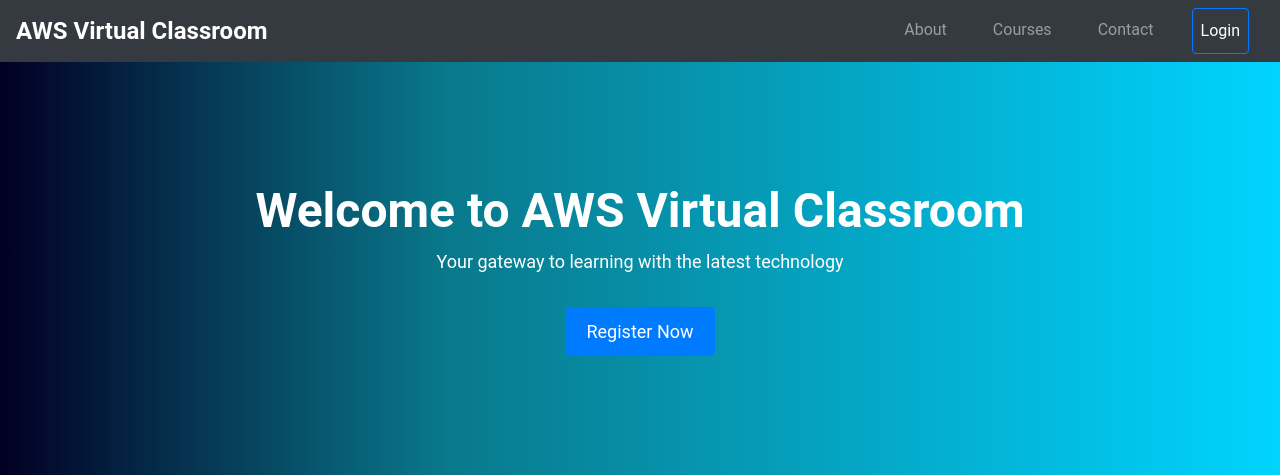
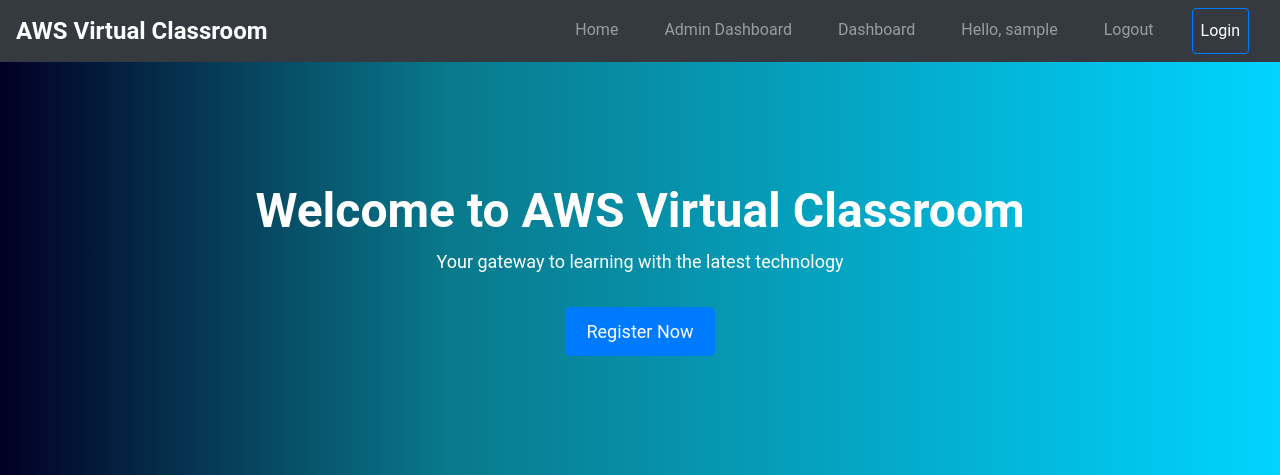
Before and after one commit to Karthi-666/azam_aws_prjct, a Flask app: page / in a window 1280 px wide. Shown: the top 475 px of the page. Run offline with Flask 2, Linux system fonts and the light colour scheme; the visitor is signed in with stand-in values (Sample User, id 1); some libraries are stand-ins or nearby versions.

Commit message:
Update home.html

```diff
--- a/templates/home.html
+++ b/templates/home.html
@@ -9,7 +9,7 @@
     <link rel="stylesheet" href="/static/styles.css">
 </head>
 
-<body>
+<body data-is-logged-in="{{ 'true' if 'user' in session else 'false' }}" data-is-admin="{{ 'true' if 'user' in session and session.get('role') == 'admin' else 'false' }}">
     <!-- Navbar -->
     <nav class="navbar navbar-expand-lg navbar-dark bg-dark">
         <a class="navbar-brand" href="#">AWS Virtual Classroom</a>
@@ -19,15 +19,21 @@
         <div class="collapse navbar-collapse" id="navbarNav">
             <ul class="navbar-nav ml-auto">
                 <li class="nav-item">
-                    <a class="nav-link" href="#about">About</a>
+                    <a class="nav-link" href="/">Home</a>
                 </li>
-                <li class="nav-item">
-                    <a class="nav-link" href="#courses">Courses</a>
+                <li class="nav-item admin-item hidden">
+                    <a class="nav-link" href="/admindashboard">Admin Dashboard</a>
                 </li>
-                <li class="nav-item">
-                    <a class="nav-link" href="#contact">Contact</a>
+                <li class="nav-item dashboard-item hidden">
+                    <a class="nav-link" href="/dashboard">Dashboard</a>
                 </li>
-                <li class="nav-item">
+                <li class="nav-item user-greeting hidden">
+                    <span class="nav-link">Hello, {{ session['user'] }}</span>
+                </li>
+                <li class="nav-item logout-item hidden">
+                    <a class="nav-link" href="/logout">Logout</a>
+                </li>
+                <li class="nav-item login-item">
                     <a class="nav-link btn btn-outline-primary text-white" href="/login">Login</a>
                 </li>
             </ul>
@@ -114,7 +120,27 @@
     <footer class="text-center py-4 bg-dark text-white">
         <p>&copy; 2025 AWS Virtual Classroom. All rights reserved.</p>
     </footer>
-
+    <script>
+        document.addEventListener('DOMContentLoaded', function () {
+            // Get data attributes from the body element
+            const body = document.body;
+            const isLoggedIn = body.getAttribute('data-is-logged-in') === 'true';
+            const isAdmin = body.getAttribute('data-is-admin') === 'true';
+            // Logic to show/hide elements based on the attributes
+            if (isLoggedIn) {
+                document.querySelector('.dashboard-item').classList.remove('hidden');
+                document.querySelector('.user-greeting').classList.remove('hidden');
+                document.querySelector('.logout-item').classList.remove('hidden');
+                if (isAdmin) {
+                    // Show admin-specific elements
+                    document.querySelector('.admin-item').classList.remove('hidden');
+                }
+            } else {
+                // Show login when user is not logged in
+                document.querySelector('.login-item').classList.remove('hidden');
+            }
+        });
+    </script>
     <!-- Bootstrap JS -->
     <script src="https://code.jquery.com/jquery-3.5.1.slim.min.js"></script>
     <script src="https://cdn.jsdelivr.net/npm/bootstrap@4.5.2/dist/js/bootstrap.bundle.min.js"></script>
```
